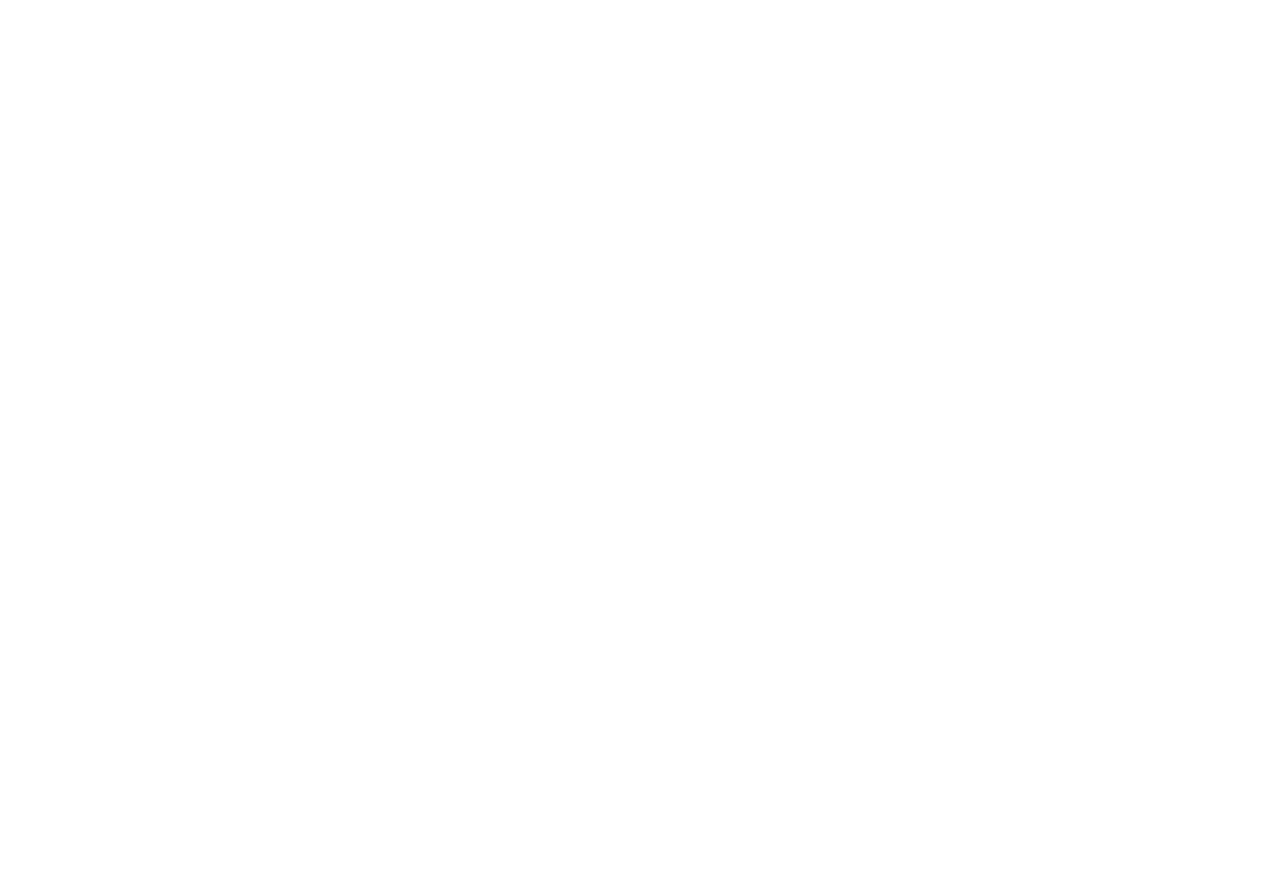
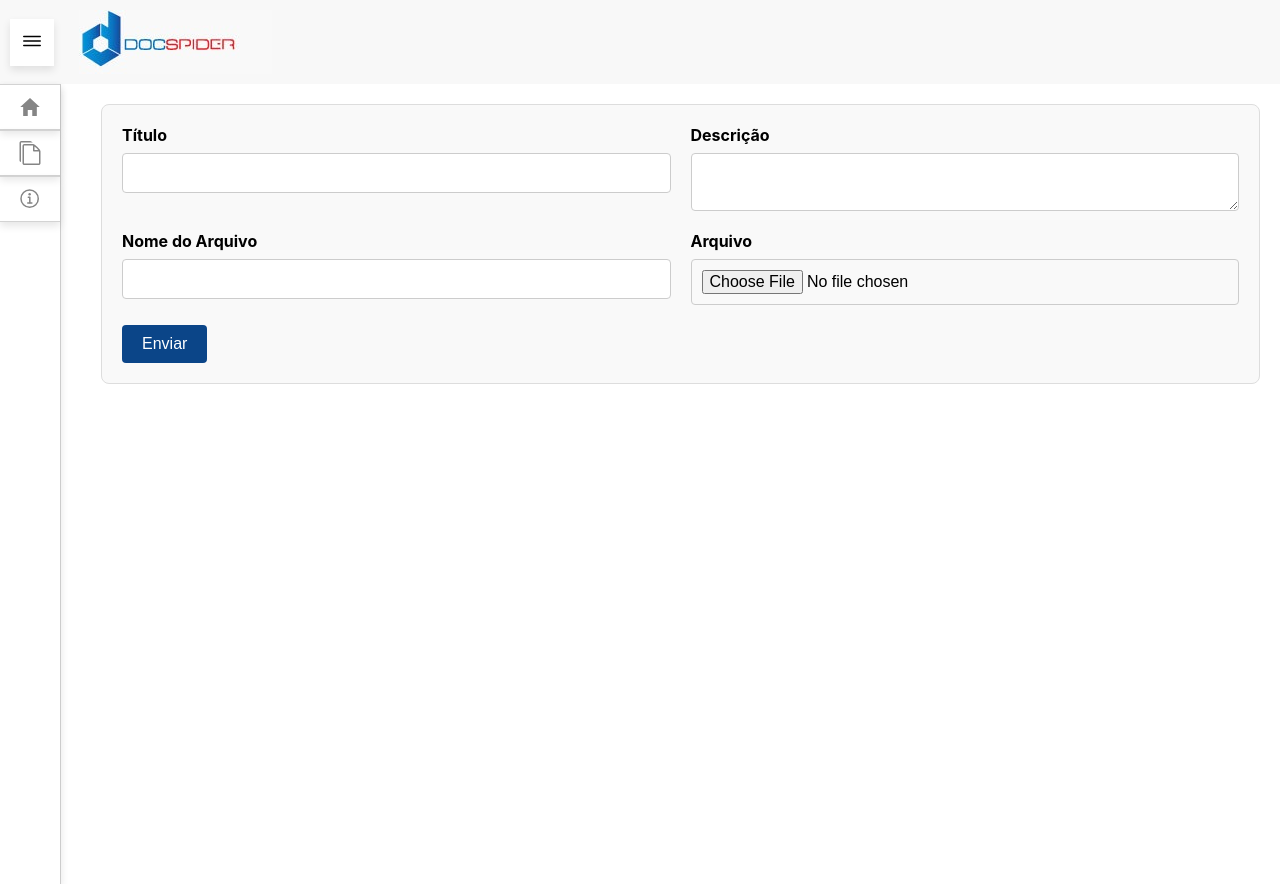
Before and after one commit to VinyCdO/MyFiles-Front, a React (Create React App) app: page /arquivos/novo in a window 1280 px wide. Before the commit this address had no page. Before the commit the page ends 800 px from the top, so only its background shows below. Built offline with nearby package versions, Linux system fonts and the light colour scheme.

Commit message:
Implementação do formulário para upload de arquivos e alguns tratamentos de melhoria de layout

```diff
--- /dev/null
+++ b/src/paginas/FormUploadArquivo/formUploadArquivo.css
@@ -0,0 +1,52 @@
+.formUpload {
+  display: flex;
+  flex-wrap: wrap;
+  gap: 20px;
+  padding: 20px;
+  border: 1px solid #ddd;
+  border-radius: 8px;
+  background-color: #f9f9f9;
+}
+
+.formGroup {
+  flex: 1 1 45%;
+  display: flex;
+  flex-direction: column;
+}
+
+.formGroup label {
+  margin-bottom: 8px;
+  font-weight: bold;
+}
+
+.formGroup input,
+.formGroup textarea {
+  padding: 10px;
+  border: 1px solid #ccc;
+  border-radius: 4px;
+  font-size: 16px;
+}
+
+.formGroup textarea {
+  resize: vertical;
+}
+
+.formUpload button {
+  padding: 10px 20px;
+  background-color: #0b4588;
+  color: white;
+  border: none;
+  border-radius: 4px;
+  cursor: pointer;
+  font-size: 16px;
+}
+
+button:hover {
+  background-color: #0056b3;
+}
+
+@media (max-width: 768px) {
+  .formGroup {
+    flex: 1 1 100%;
+  }
+}
--- /dev/null
+++ b/src/paginas/FormUploadArquivo/index.tsx
@@ -0,0 +1,117 @@
+import React, { useState } from 'react';
+import { postArquivo, putArquivo } from '../../services/arquivos';
+import './formUploadArquivo.css';
+
+const FormUploadArquivo: React.FC = () => {
+  const [title, setTitle] = useState('');
+  const [description, setDescription] = useState('');
+  const [file, setFile] = useState<File | null>(null);
+  const [fileName, setFileName] = useState('');
+
+  const handleFileChange = (e: React.ChangeEvent<HTMLInputElement>) => {
+    if (e.target.files && e.target.files.length > 0) {
+
+      const fileExtension = e.target.files[0].name.split('.').pop()?.toLowerCase();
+      const invalidExtensions = ['exe', 'zip', 'bat'];
+
+      if (fileExtension && invalidExtensions.includes(fileExtension)) {
+        alert('Tipo de arquivo não permitido!');
+        return;
+      }
+
+      setFile(e.target.files[0]);
+      setFileName(e.target.files[0].name);
+    }
+  };
+
+  const handleSubmit = async (e: React.FormEvent) => {
+    e.preventDefault();
+
+    if (!file) {
+      alert('Selecione um arquivo para enviar!');
+      return;
+    }
+
+    await enviarArquivo(title, description, fileName, file);
+  };
+
+  async function enviarArquivo(title: string, description: string, fileName: string, file: File) {
+    const formData = {
+      title,
+      description,
+      file: '',
+      fileName,
+      createdAt: '',
+      updatedAt: '',
+    };
+
+    try {
+      const response = await postArquivo(formData);
+
+      if (response && response._id) {
+        if (file) {
+          const fileResponse = await putArquivo(response._id, file);
+          if (fileResponse) {
+            alert('Arquivo enviado com sucesso!');
+            setTitle('');
+            setDescription('');
+            setFile(null);
+            setFileName('');
+          }
+        }
+      } else {
+        alert('Erro ao criar registro do Arquivo: ' + response.message);
+      }
+    }
+    catch (error) {
+      alert('Erro ao enviar arquivo: ' + error.message);
+    }
+  }
+
+  return (
+    <form className="formUpload" onSubmit={handleSubmit}>
+      <div className="formGroup">
+        <label htmlFor="title">Título</label>
+        <input
+          type="text"
+          id="title"
+          value={title}
+          onChange={(e) => setTitle(e.target.value)}
+          required
+        />
+      </div>
+      <div className="formGroup">
+        <label htmlFor="description">Descrição</label>
+        <textarea
+          id="description"
+          value={description}
+          onChange={(e) => setDescription(e.target.value)}
+          required
+        />
+      </div>
+      <div className="formGroup">
+        <label htmlFor="fileName">Nome do Arquivo</label>
+        <input
+          type="text"
+          id="fileName"
+          value={fileName}
+          onChange={(e) => setFileName(e.target.value)}
+          readOnly
+          required
+        />
+      </div>
+      <div className="formGroup">
+        <label htmlFor="file">Arquivo</label>
+        <input
+          type="file"
+          id="file"
+          onChange={handleFileChange}
+          required
+        />
+      </div>
+      <button type="submit">Enviar</button>
+    </form>
+  );
+};
+
+export default FormUploadArquivo;
--- a/src/paginas/ListagemArquivos/index.tsx
+++ b/src/paginas/ListagemArquivos/index.tsx
@@ -1,25 +1,37 @@
 import React, { useEffect, useState } from 'react';
-import axios from 'axios';
+import { getArquivos } from '../../services/arquivos.js';
 import { IArquivo } from '../../interfaces/IArquivo.ts';
 import './listagemArquivos.css';
+import { useNavigate } from 'react-router-dom';
 
 const FileList: React.FC = () => {
   const [arquivos, setArquivos] = useState<IArquivo[]>([]);
   const [loading, setLoading] = useState<boolean>(true);
   const [error, setError] = useState<string | null>(null);
 
+  let navigate = useNavigate();
+
   useEffect(() => {
-    axios.get('http://localhost:8000/arquivos')
-      .then(response => {
-        setArquivos(response.data);
-        setLoading(false);
-      })
-      .catch(error => {
-        console.log(error);
-        setError('Erro ao carregar arquivos');
-        setLoading(false);
-      });
-  }, []);
+    fetchArquivos();
+  }
+  , []);
+
+  async function fetchArquivos() {
+    try {
+      const response = await getArquivos();
+      if (response && Array.isArray(response)) {
+        setArquivos(response);
+      } else {
+        console.error("Resposta da API em formato incorreto:", response);
+        setError("Ocorreu um erro ao buscar os arquivos, dados da API em formato inválido.");
+      }
+
+    } catch (error) {
+      setError('Ocorreu um erro ao buscar os arquivos, tente novamente mais tarde.');
+    } finally {
+      setLoading(false);
+    }
+  }
 
   if (loading) {
     return <div>Carregando...</div>;
@@ -38,16 +50,19 @@
     document.body.removeChild(link);
   };
 
-  const handleEdit = (id: string) => {
-    // Lógica para editar o arquivo com o ID fornecido
-    console.log(`Editar arquivo com ID: ${id}`);
-  };
+  // const handleEdit = (id: string) => {
+  //   // Lógica para editar o arquivo com o ID fornecido
+  //   console.log(`Editar arquivo com ID: ${id}`);
+  // };
 
   return (
       <div className='mainContent' >
         <span className='rotaBase'>Início  {'>'}  </span>
         <span className='rotaAtual'>Meus Documentos</span>
-        <h3 className='titulo'>Meus Documentos</h3>
+        <div className='headerContent'>
+          <h3 className='titulo'>Meus Documentos</h3>
+          <button className='addButton' onClick={() => navigate("/arquivos/novo")}>Adicionar Arquivo</button>
+        </div>
         <table className='fileTable'>
           <thead>
             <tr>
@@ -59,7 +74,7 @@
             </tr>
           </thead>
           <tbody>
-            {arquivos.map(arquivo => (
+            {arquivos.map((arquivo) => (
               <tr key={arquivo.id}>
                 <td>{arquivo.title}</td>
                 <td>{arquivo.description}</td>
--- a/src/paginas/ListagemArquivos/listagemArquivos.css
+++ b/src/paginas/ListagemArquivos/listagemArquivos.css
@@ -11,12 +11,12 @@
 .fileTable th, .fileTable td {
   border: 1px solid #ddd;
   padding: 16px;
-  text-align: left;
 }
 
 .fileTable th {
-  background-color: #052f5f;
+  background-color: #0b4588;
   color: white;
+  text-align: center;
 }
 
 .fileTable tr:nth-child(even) {
@@ -32,16 +32,17 @@
 }
 
 .fileTable button {
-  margin-right: 10px;
   padding: 5px 10px;
-  background-color: #c21010;
+  background-color: #1090c2;
   color: white;
   border: none;
   cursor: pointer;
+  border-radius: 5px;
+  font-weight: bold;
 }
 
 .fileTable button:hover {
-  background-color: #7c0101;
+  background-color: #0c6285;
 }
 
 .titulo {
@@ -49,3 +50,30 @@
   margin-bottom: 20px;
   color: #6b6b6b
 }
+
+.headerContent {
+  display: flex;
+  justify-content: space-between;
+  align-items: center;
+  margin-top: 20px;
+  width: 90%;
+}
+
+.headerContent button {
+  padding: 10px 20px;
+  background-color: #0b4588;
+  color: white;
+  border: none;
+  cursor: pointer;
+  border-radius: 5px;
+  height: 40px;
+  font-weight: bold;
+}
+
+.headerContent button:hover {
+  background-color: #052f5f;
+}
+
+.fileTable td:last-child {
+  text-align: center;
+}
--- a/src/rotas/index.tsx
+++ b/src/rotas/index.tsx
@@ -1,8 +1,9 @@
 import { Route, Routes } from "react-router-dom";
-import React, { useState } from "react";
+import React from "react";
 import PaginaBase from "../paginas/PaginaBase/index.tsx";
 import ListagemArquivos from "../paginas/ListagemArquivos/index.tsx";
 import Marketing from "../paginas/Marketing/index.tsx";
+import FormUploadArquivo from "../paginas/FormUploadArquivo/index.tsx";
 
 const Rotas = () => {
 
@@ -11,6 +12,7 @@
       <Route path='/' element={<PaginaBase />}>
         <Route path='/marketing' element={<Marketing />} />
         <Route path='/arquivos' element={<ListagemArquivos />} />
+        <Route path='/arquivos/novo' element={<FormUploadArquivo />} />
       </Route>
     </Routes>
   );
--- /dev/null
+++ b/src/services/arquivos.js
@@ -0,0 +1,55 @@
+import axios from 'axios';
+
+const arquivosAPI = "http://localhost:8000/arquivos";
+
+async function getArquivos() {
+  try {
+    const response = await axios.get(arquivosAPI);
+    return response.data;
+  } catch (error) {
+    console.error("Erro ao carregar arquivos: ", error);
+    throw error;
+  }
+}
+
+async function postArquivo(arquivo) {
+  try {
+    const response = await axios.post(arquivosAPI, arquivo);
+    return response.data;
+  } catch (error) {
+    console.error("Erro ao salvar arquivo: ", error);
+    throw error;
+  }
+}
+
+async function deleteArquivo(id) {
+  try {
+    const response = await axios.delete(`${arquivosAPI}/${id}`);
+    return response.data;
+  } catch (error) {
+    console.error("Erro ao excluir arquivo: ", error);
+    throw error;
+  }
+}
+
+async function putArquivo(id, arquivo) {
+  try {
+    const formData = new FormData();
+    if (arquivo) {
+      formData.append('arquivo', arquivo);
+    }
+
+    const response = await axios.put(`${arquivosAPI}/upload/${id}`, formData, {
+      headers: {
+        'Content-Type': 'multipart/form-data'
+      },
+    });
+
+    return response.data;
+  } catch (error) {
+    console.error("Erro ao atualizar arquivo: ", error);
+    throw error;
+  }
+}
+
+export { getArquivos, postArquivo, deleteArquivo, putArquivo };
```
Also changed, not shown: src/components/BarraNavegacao/BarraNavegacao.css (line endings or trailing spaces), src/paginas/PaginaBase/paginaBase.css (line endings or trailing spaces).
